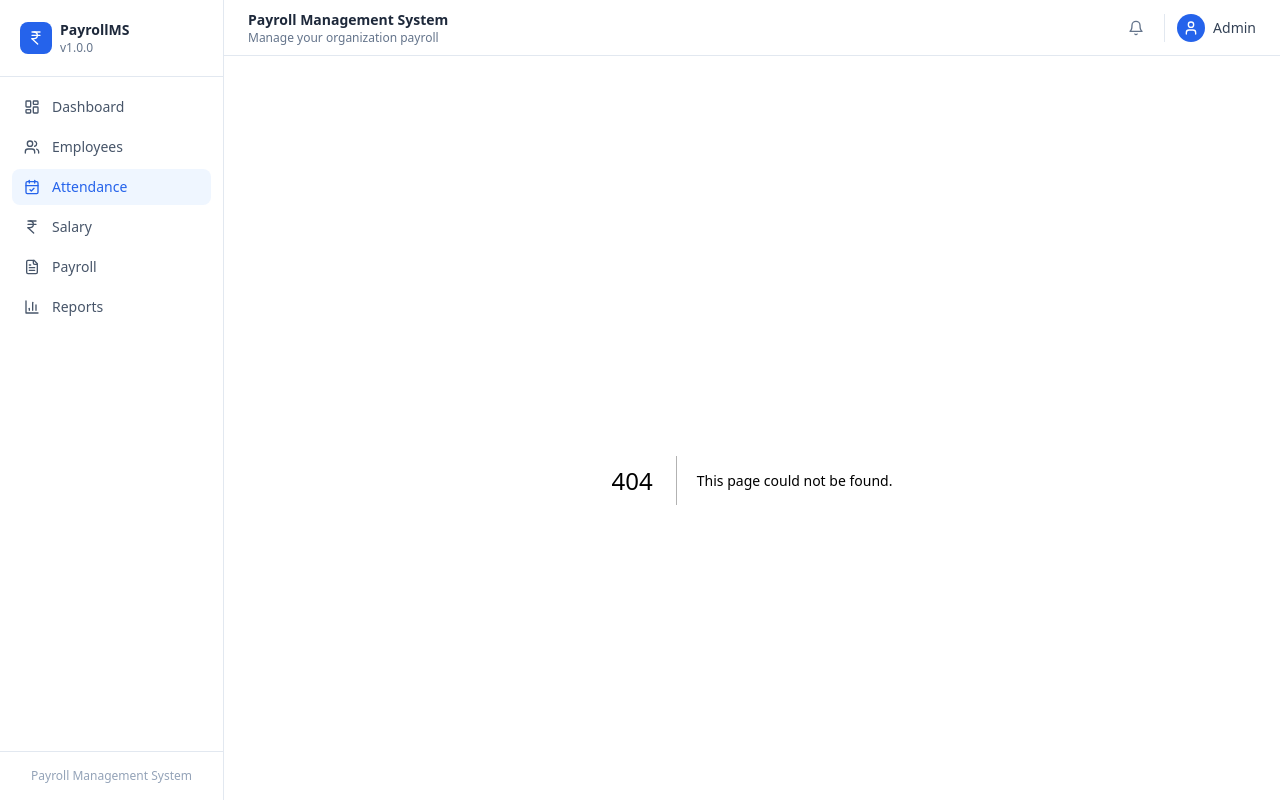
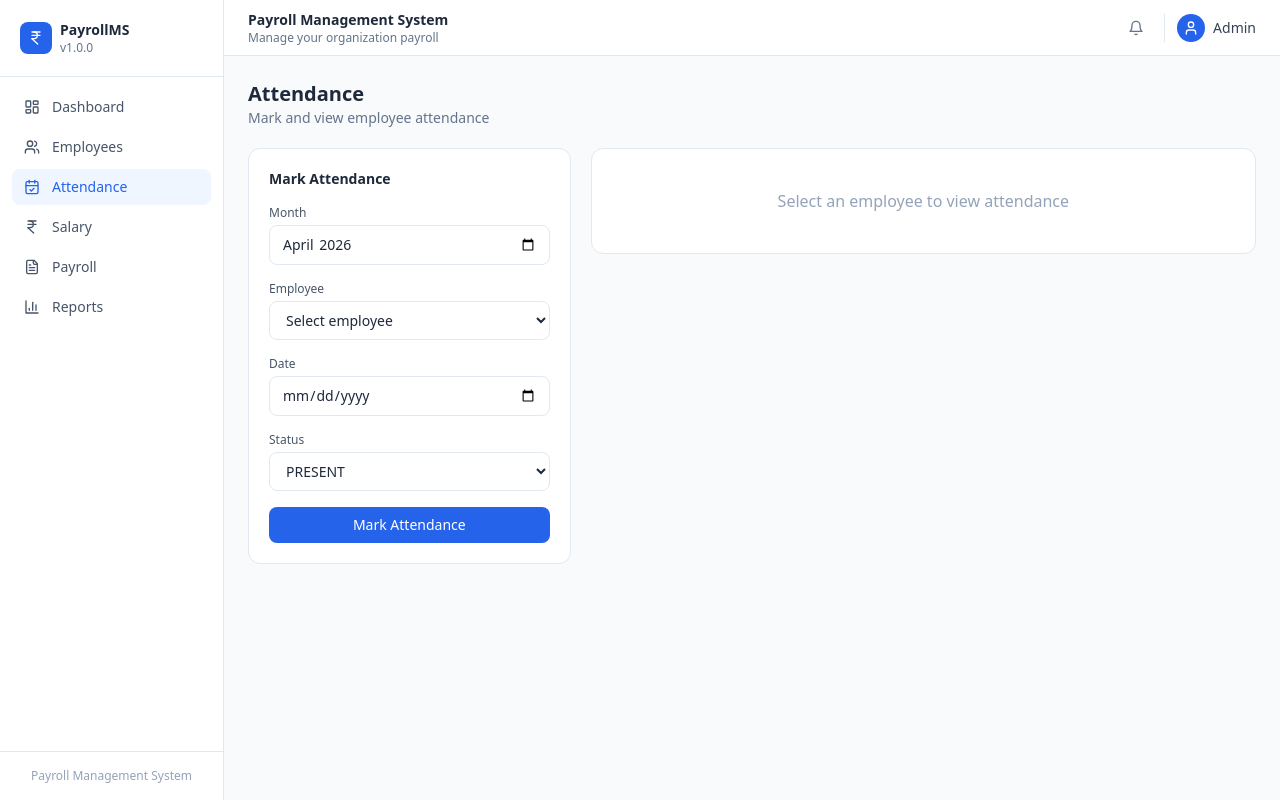
Before and after one commit to sohamukute/payroll-system, a Next.js app in the folder frontend/: page /attendance in a window 1280 px wide. Before the commit this address had no page. Built offline with nearby package versions, Linux system fonts and the light colour scheme.

Commit message:
added attendance page

```diff
--- /dev/null
+++ b/frontend/app/attendance/page.tsx
@@ -0,0 +1,140 @@
+'use client';
+import { useEffect, useState } from 'react';
+import { getEmployees, getAttendanceForMonth, markAttendance } from '@/lib/store';
+import { Employee, Attendance } from '@/lib/types';
+import { getStatusColor, getDaysInMonth } from '@/lib/utils';
+import { CheckCircle } from 'lucide-react';
+
+const STATUSES = ['PRESENT', 'ABSENT', 'PAID_LEAVE', 'HALF_DAY', 'HOLIDAY'] as const;
+
+export default function AttendancePage() {
+  const [employees, setEmployees] = useState<Employee[]>([]);
+  const [month, setMonth] = useState('2026-04');
+  const [selected, setSelected] = useState('');
+  const [records, setRecords] = useState<Attendance[]>([]);
+  const [status, setStatus] = useState<typeof STATUSES[number]>('PRESENT');
+  const [date, setDate] = useState('');
+  const [msg, setMsg] = useState('');
+
+  useEffect(() => { setEmployees(getEmployees().filter(e => e.status === 'ACTIVE')); }, []);
+  useEffect(() => {
+    if (selected) setRecords(getAttendanceForMonth(selected, month));
+  }, [selected, month]);
+
+  function handleMark(e: React.FormEvent) {
+    e.preventDefault();
+    if (!selected || !date) { setMsg('Select employee and date'); return; }
+    markAttendance({ employeeId: selected, date, status });
+    setRecords(getAttendanceForMonth(selected, month));
+    setMsg('Attendance marked!');
+    setTimeout(() => setMsg(''), 2000);
+  }
+
+  const days = getDaysInMonth(month);
+  const [y, m] = month.split('-').map(Number);
+  const workDays = Array.from({ length: days }, (_, i) => {
+    const d = new Date(y, m - 1, i + 1);
+    const dow = d.getDay();
+    if (dow === 0 || dow === 6) return null;
+    const ds = `${month}-${String(i + 1).padStart(2, '0')}`;
+    return ds;
+  }).filter(Boolean) as string[];
+
+  const attMap: Record<string, Attendance> = {};
+  for (const r of records) attMap[r.date] = r;
+
+  const present = records.filter(r => r.status === 'PRESENT').length;
+  const absent = records.filter(r => r.status === 'ABSENT').length;
+  const leave = records.filter(r => r.status === 'PAID_LEAVE').length;
+
+  return (
+    <div className="space-y-5">
+      <div>
+        <h2 className="text-xl font-bold text-slate-800">Attendance</h2>
+        <p className="text-sm text-slate-500">Mark and view employee attendance</p>
+      </div>
+
+      <div className="grid grid-cols-1 lg:grid-cols-3 gap-5">
+        <div className="bg-white rounded-xl border border-slate-200 p-5">
+          <h3 className="text-sm font-semibold text-slate-800 mb-4">Mark Attendance</h3>
+          <form onSubmit={handleMark} className="space-y-4">
+            <div>
+              <label className="block text-xs font-medium text-slate-600 mb-1">Month</label>
+              <input type="month" value={month} onChange={e => setMonth(e.target.value)}
+                className="w-full px-3 py-2 text-sm border border-slate-200 rounded-lg focus:outline-none focus:ring-2 focus:ring-blue-500" />
+            </div>
+            <div>
+              <label className="block text-xs font-medium text-slate-600 mb-1">Employee</label>
+              <select value={selected} onChange={e => setSelected(e.target.value)}
+                className="w-full px-3 py-2 text-sm border border-slate-200 rounded-lg focus:outline-none focus:ring-2 focus:ring-blue-500 bg-white">
+                <option value="">Select employee</option>
+                {employees.map(emp => (
+                  <option key={emp.id} value={emp.id}>{emp.firstName} {emp.lastName}</option>
+                ))}
+              </select>
+            </div>
+            <div>
+              <label className="block text-xs font-medium text-slate-600 mb-1">Date</label>
+              <input type="date" value={date} onChange={e => setDate(e.target.value)}
+                className="w-full px-3 py-2 text-sm border border-slate-200 rounded-lg focus:outline-none focus:ring-2 focus:ring-blue-500" />
+            </div>
+            <div>
+              <label className="block text-xs font-medium text-slate-600 mb-1">Status</label>
+              <select value={status} onChange={e => setStatus(e.target.value as typeof STATUSES[number])}
+                className="w-full px-3 py-2 text-sm border border-slate-200 rounded-lg focus:outline-none focus:ring-2 focus:ring-blue-500 bg-white">
+                {STATUSES.map(s => <option key={s}>{s}</option>)}
+              </select>
+            </div>
+            {msg && <p className="text-sm text-green-600 flex items-center gap-1"><CheckCircle className="w-4 h-4" /> {msg}</p>}
+            <button type="submit"
+              className="w-full py-2 bg-blue-600 text-white text-sm rounded-lg hover:bg-blue-700 font-medium">
+              Mark Attendance
+            </button>
+          </form>
+        </div>
+
+        <div className="lg:col-span-2 space-y-4">
+          {selected && (
+            <>
+              <div className="grid grid-cols-3 gap-3">
+                {[['Present', present, 'green'], ['Absent', absent, 'red'], ['Leave', leave, 'blue']].map(([l, v, c]) => (
+                  <div key={l as string} className="bg-white rounded-xl border border-slate-200 p-4 text-center">
+                    <p className="text-2xl font-bold text-slate-800">{v}</p>
+                    <p className="text-xs text-slate-500">{l}</p>
+                  </div>
+                ))}
+              </div>
+
+              <div className="bg-white rounded-xl border border-slate-200 p-5">
+                <h3 className="text-sm font-semibold text-slate-800 mb-4">Calendar — {month}</h3>
+                <div className="grid grid-cols-7 gap-1 text-xs">
+                  {['Mon', 'Tue', 'Wed', 'Thu', 'Fri'].map(d => (
+                    <div key={d} className="text-center text-slate-400 font-medium pb-1">{d}</div>
+                  ))}
+                  {workDays.map(ds => {
+                    const att = attMap[ds];
+                    const day = parseInt(ds.split('-')[2]);
+                    return (
+                      <div key={ds}
+                        className={`rounded-lg p-1 text-center text-xs ${
+                          att ? getStatusColor(att.status) : 'bg-slate-50 text-slate-400'
+                        }`}>
+                        <p className="font-medium">{day}</p>
+                        {att && <p className="text-[9px] truncate">{att.status.replace('_', ' ')}</p>}
+                      </div>
+                    );
+                  })}
+                </div>
+              </div>
+            </>
+          )}
+          {!selected && (
+            <div className="bg-white rounded-xl border border-slate-200 p-10 text-center">
+              <p className="text-slate-400">Select an employee to view attendance</p>
+            </div>
+          )}
+        </div>
+      </div>
+    </div>
+  );
+}
```
